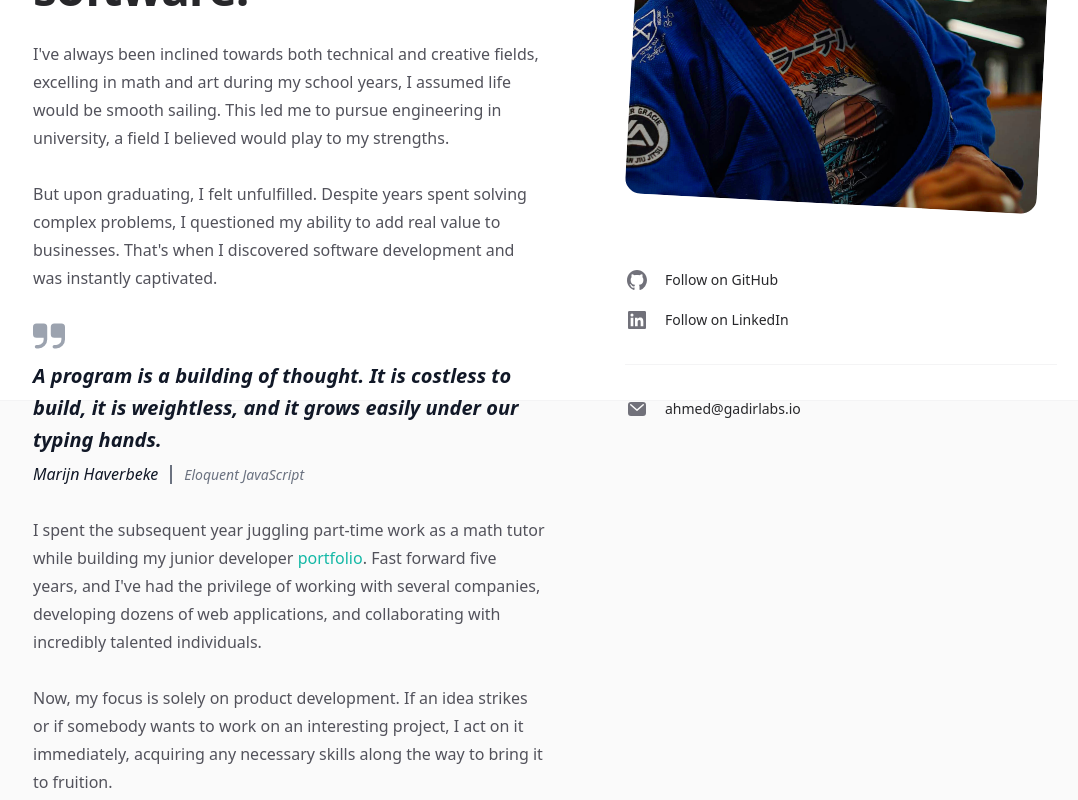
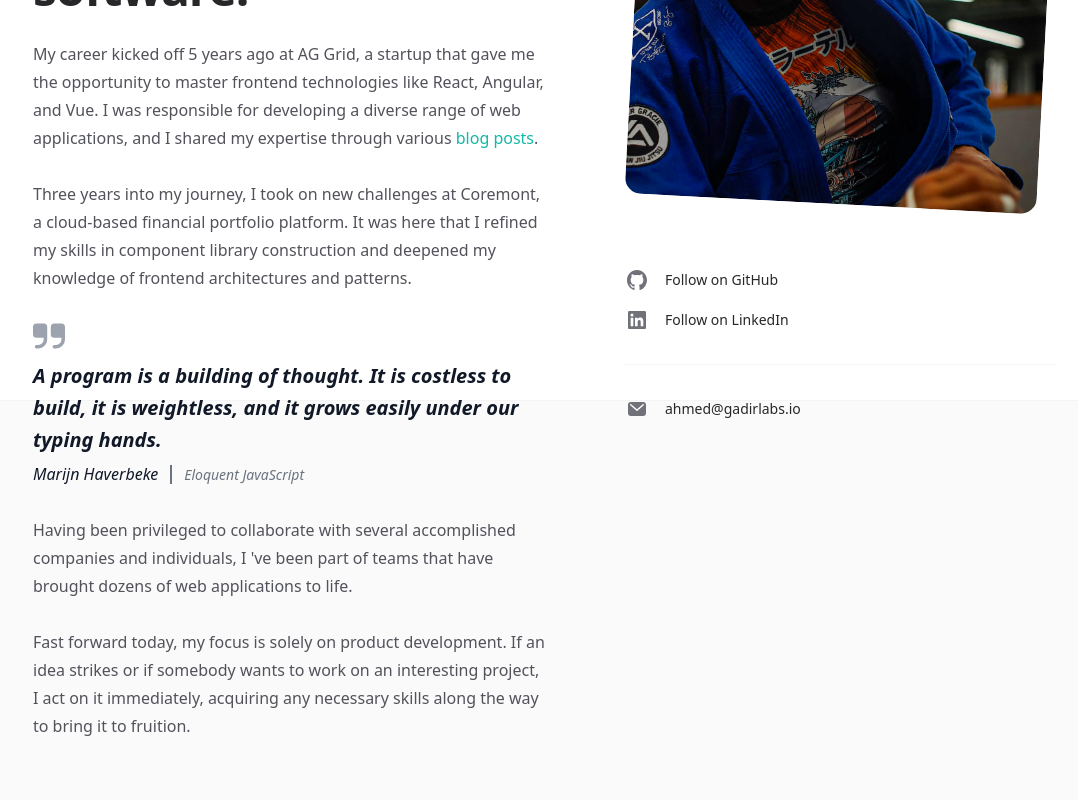
Before and after one commit to AhmedAGadir/gadirlabs-portfolio, a Next.js app: page /about in a window 1280 px wide. Shown: the part 400-1200 px from the top of the page, without its empty margins (95-1173 px from the left). Built offline with nearby package versions, Linux system fonts and the light colour scheme; no server answers.

Commit message:
rewrote about page

```diff
--- a/src/app/about/page.tsx
+++ b/src/app/about/page.tsx
@@ -74,18 +74,26 @@ export default function About() {
           </h1>
           <div className="mt-6 space-y-7 text-base text-zinc-600 dark:text-zinc-400">
             <p>
-              I&apos;ve always been inclined towards both technical and creative
-              fields, excelling in math and art during my school years, I
-              assumed life would be smooth sailing. This led me to pursue
-              engineering in university, a field I believed would play to my
-              strengths.
+              My career kicked off 5 years ago at AG Grid, a startup that gave
+              me the opportunity to master frontend technologies like React,
+              Angular, and Vue. I was responsible for developing a diverse range
+              of web applications, and I shared my expertise through various{' '}
+              <Link
+                href="https://blog.ag-grid.com/author/ahmed/"
+                arial-label="AG Grid blog posts"
+                target="_blank"
+                className="font-medium text-teal-500 hover:underline dark:text-teal-400"
+              >
+                blog posts
+              </Link>
+              .
             </p>
 
             <p>
-              But upon graduating, I felt unfulfilled. Despite years spent
-              solving complex problems, I questioned my ability to add real
-              value to businesses. That&apos;s when I discovered software
-              development and was instantly captivated.
+              Three years into my journey, I took on new challenges at Coremont,
+              a cloud-based financial portfolio platform. It was here that I
+              refined my skills in component library construction and deepened
+              my knowledge of frontend architectures and patterns.
             </p>
 
             <figure className="mx-auto">
@@ -115,27 +123,16 @@ export default function About() {
             </figure>
 
             <p>
-              I spent the subsequent year juggling part-time work as a math
-              tutor while building my junior developer{' '}
-              <Link
-                href="http://ahmedagadir.com/"
-                arial-label="ahmed gadir junior developer portfolio"
-                target="_blank"
-                className="font-medium text-teal-500 hover:underline dark:text-teal-400"
-              >
-                portfolio
-              </Link>
-              . Fast forward five years, and I&apos;ve had the privilege of
-              working with several companies, developing dozens of web
-              applications, and collaborating with incredibly talented
-              individuals.
+              Having been privileged to collaborate with several accomplished
+              companies and individuals, I &apos;ve been part of teams that have
+              brought dozens of web applications to life.
             </p>
 
             <p>
-              Now, my focus is solely on product development. If an idea strikes
-              or if somebody wants to work on an interesting project, I act on
-              it immediately, acquiring any necessary skills along the way to
-              bring it to fruition.
+              Fast forward today, my focus is solely on product development. If
+              an idea strikes or if somebody wants to work on an interesting
+              project, I act on it immediately, acquiring any necessary skills
+              along the way to bring it to fruition.
             </p>
           </div>
         </div>
--- a/src/app/projects/page.tsx
+++ b/src/app/projects/page.tsx
@@ -28,9 +28,9 @@ const projects: {
   {
     name: 'PDFGrid',
     description:
-      'Export AG Grid instances to PDF using the pdfmake library. Built in Vue.js but also available in React, Angular and Vanilla JS.',
+      'Export AG Grid instances to PDF using the pdfmake library. Available in React, Angular, Vue.js and vanilla JavaScript.',
     link: {
-      href: 'https://github.com/AhmedAGadir/vue-ag-grid-pdf-make',
+      href: 'https://github.com/AhmedAGadir/react-ag-grid-pdf-make',
       label: 'github.com',
     },
     logo: logoPDFGrid,
@@ -99,7 +99,7 @@ export default function Projects() {
               <Card.Link href={project.link.href} target="_blank">
                 <span>{project.name}</span>
                 {project.beta && (
-                  <span className="text-xxs ml-2 inline-flex items-center rounded-md bg-zinc-400/10 px-2 py-1 font-medium uppercase text-zinc-400 ring-1 ring-inset ring-zinc-400/20">
+                  <span className="ml-2 inline-flex items-center rounded-md bg-zinc-400/10 px-2 py-1 text-xxs font-medium uppercase text-zinc-400 ring-1 ring-inset ring-zinc-400/20">
                     BETA
                   </span>
                 )}
```
